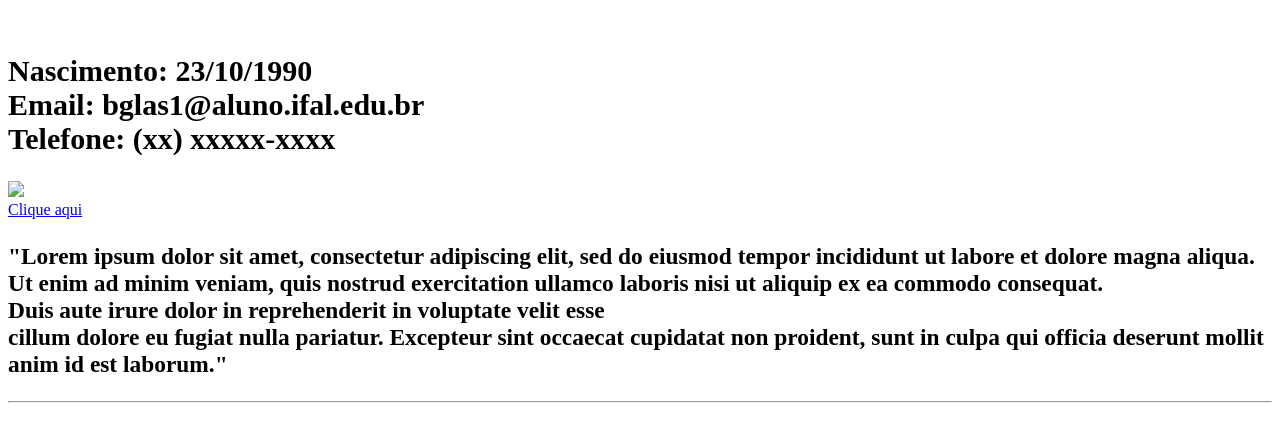
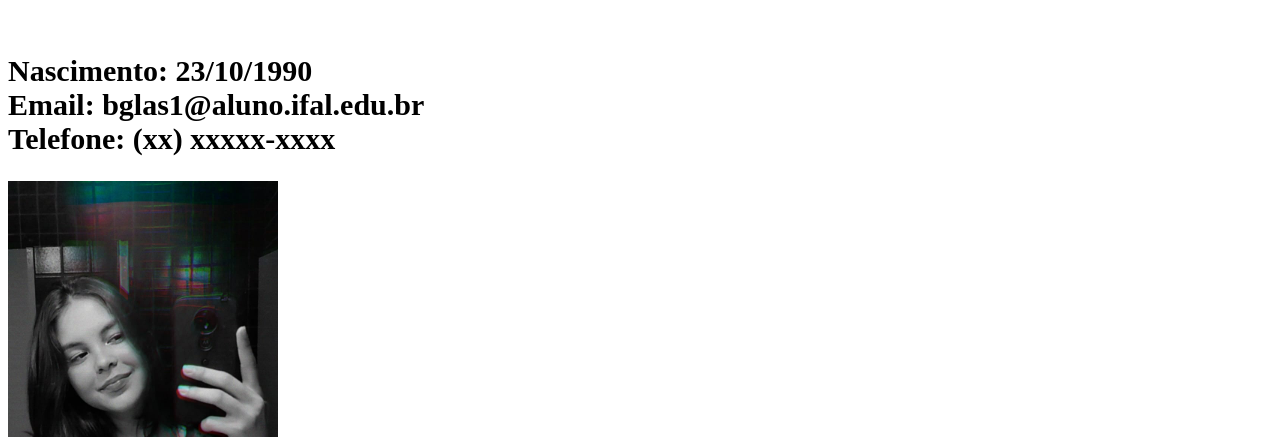
Before and after one commit to bglas1/bglas1.github.io, a plain HTML site: page index.html in a window 1280 px wide. Shown: the part 89-526 px from the top of the page. Drawn offline with Linux system fonts and the light colour scheme.

Commit message:
Update index.html

```diff
--- a/index.html
+++ b/index.html
@@ -87,7 +87,7 @@
     </h2>
     </div>
 
-    <img src="foto.jpg">
+    <img src="foto.jpg.jpeg">
 
     <div class="hyperlink">
         <a href="https://youtu.be/JwNmNoWrz70?si=qgQipr-TBmwe6o2F" target="_blank">Clique aqui</a>
```
